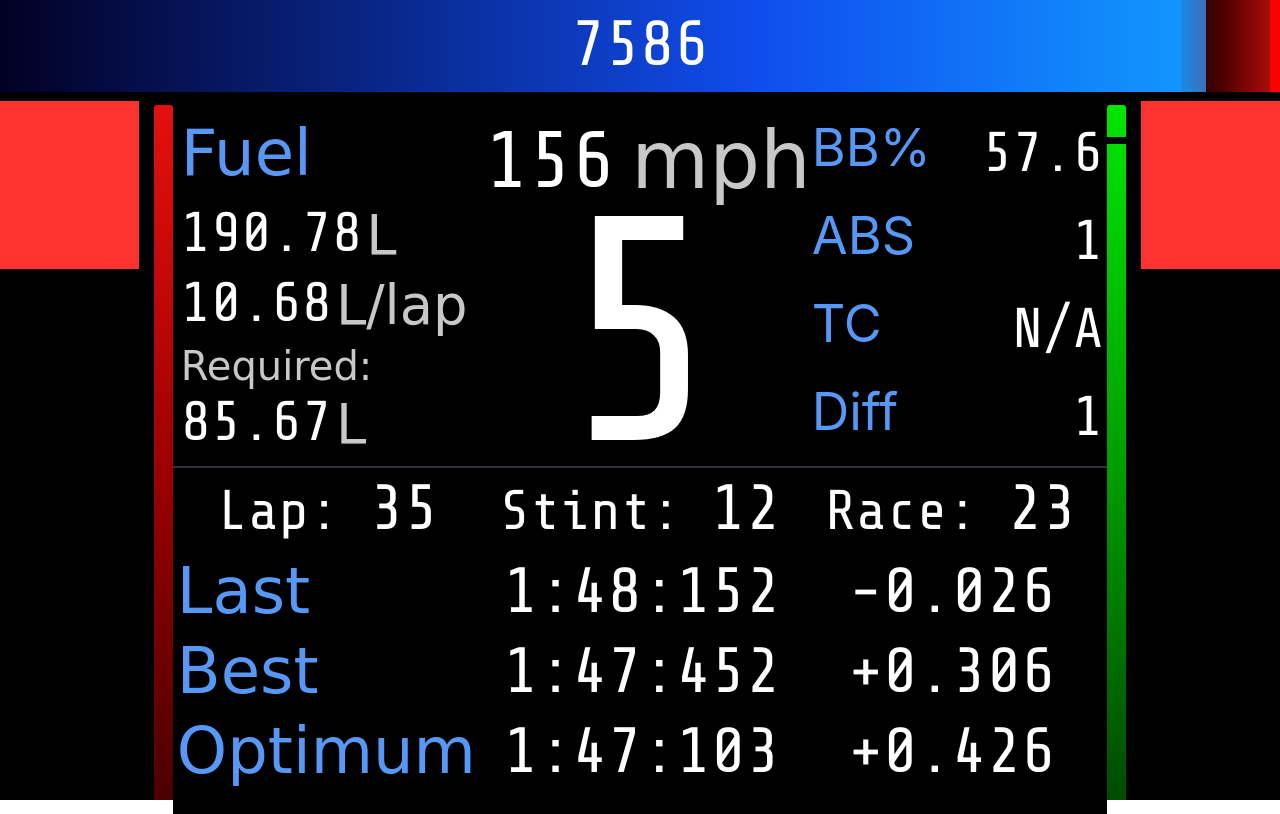
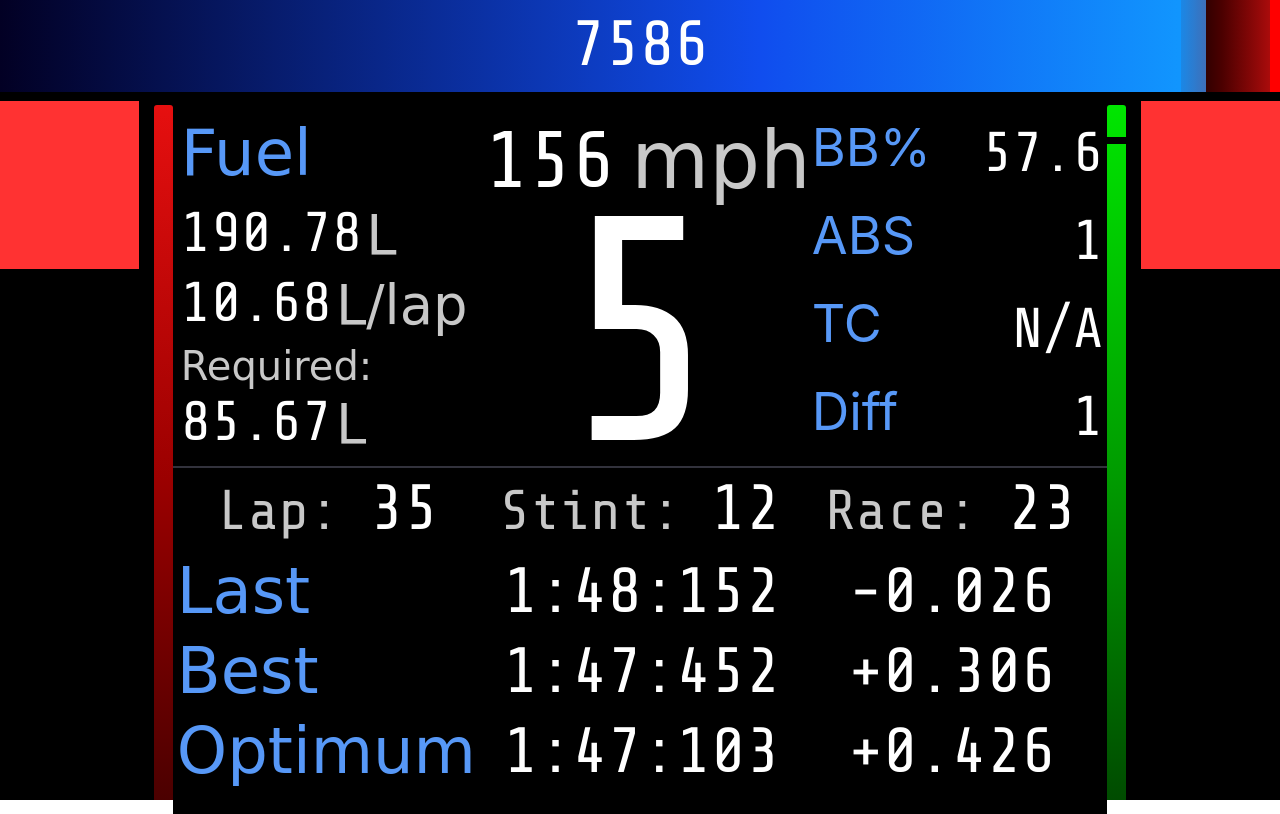
Before and after one commit to sblease360/SimDashFrontEnd, a plain HTML site: page index.html in a window 1280 px wide. Drawn offline with nearby package versions, Linux system fonts and the light colour scheme; a web font is replaced by a local one.

Commit message:
initial layout finalised

```diff
--- a/custom_styling.css
+++ b/custom_styling.css
@@ -286,4 +286,5 @@ html{
 
     .lap-label{
         font-size: 7vh;
+        color: rgb(200,200,200);
     }
```
